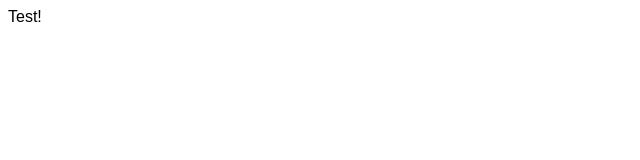
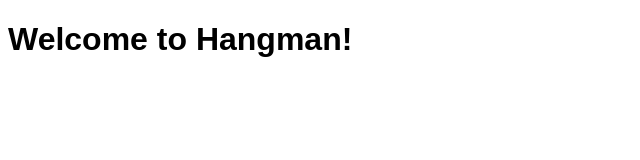
Before and after one commit to G3F4/javascript-basics-workshop, a plain HTML site: page index.html in a window 1280 px wide. Shown: the whole page, without its empty margins (0-640 px from the left). Drawn offline with Linux system fonts and the light colour scheme.

Commit message:
Manipulating DOM

```diff
--- a/game.js
+++ b/game.js
@@ -1 +1,10 @@
 console.log('game script loaded');
+
+const gameContent = document.getElementById('gameContent');
+
+gameContent.textContent = '';
+
+const viewTitle = document.createElement('h1');
+viewTitle.textContent = `Welcome to Hangman!`;
+
+gameContent.appendChild(viewTitle);
--- a/index.html
+++ b/index.html
@@ -6,7 +6,7 @@
         <link rel="stylesheet" type="text/css" href="styles.css">
     </head>
     <body>
-        <div>Test!</div>
+        <div id="gameContent">Test!</div>
         <script type="text/javascript" src="game.js"></script>
     </body>
 </html>
```
Also changed, not shown: 1 other file.
